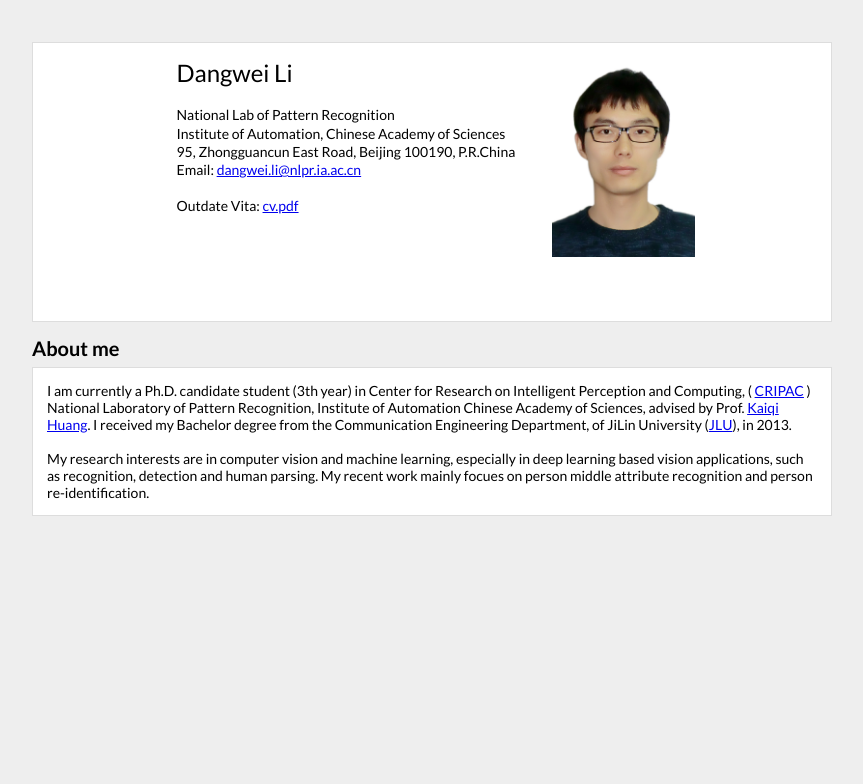
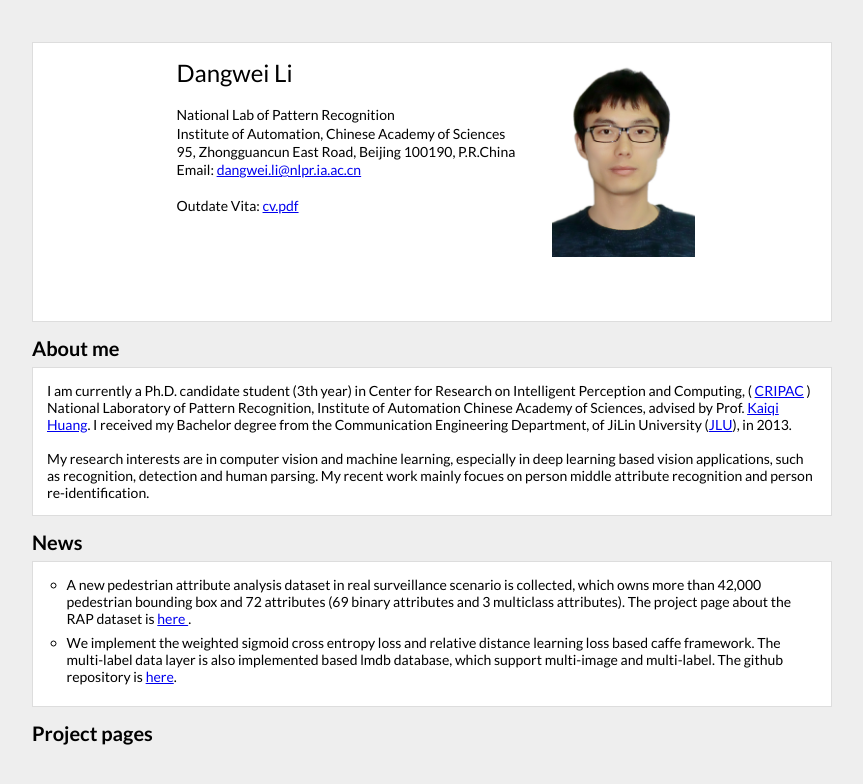
Before and after one commit to dangweili/dangweili.github.io, a plain HTML site: page index.html in a window 1280 px wide. Shown: the whole page, without its empty margins (208-1071 px from the left). Drawn offline with Linux system fonts and the light colour scheme.

Commit message:
add news

```diff
--- a/index.html
+++ b/index.html
@@ -187,6 +187,27 @@ div.paper pre {
     </div>
 </div>
 
+<div style="section">
+<h2>News </h2>
+    <div class="paper">
+    <ul>
+        <li>
+        A new pedestrian attribute analysis dataset in real surveillance scenario is collected, which owns more than
+        42,000 pedestrian bounding box and 72 attributes (69 binary attributes and 3 multiclass attributes).
+        The project page about the RAP dataset is <a href="./pages/person_attribute_rap.html"> here </a>.
+        </li>
+        <li>
+        We implement the weighted sigmoid cross entropy loss and relative distance learning loss based caffe framework.
+        The multi-label data layer is also implemented based lmdb database, which support multi-image and multi-label.
+        The github repository is <a href="https://github.com/dangweili/caffe_openblas"> here</a>.
+        </li>
+    </ul>
+    </div>
+</div>
+
+<div style="section">
+<h2> Project pages </h2>
+</div>
 
 </body>
 <html>
```
